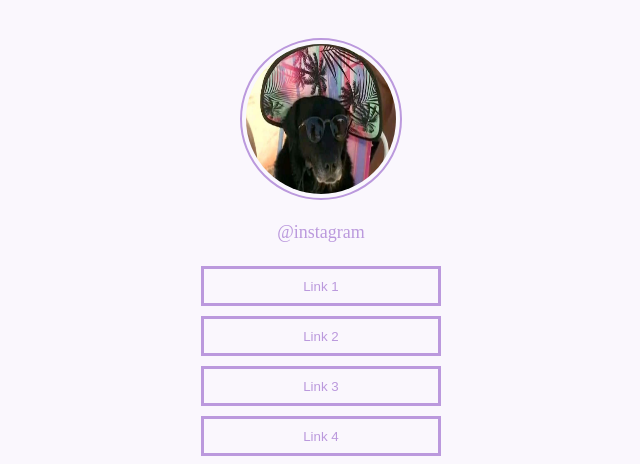
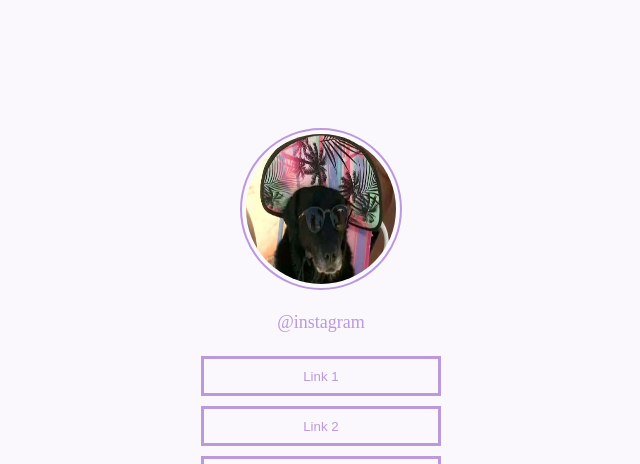
Before and after one commit to kaykytavora/Social-tree, a plain HTML site: page index.html in a window 1280 px wide. Shown: the top 464 px of the page, without its empty margins (319-959 px from the left). Drawn offline with Linux system fonts and the light colour scheme.

Commit message:
Update style.css

```diff
--- a/style.css
+++ b/style.css
@@ -1,5 +1,5 @@
 body{
-    margin: 3% auto;
+    margin: 10% auto;
     width: 300px;
     background-color: #FAF7FD;
 }
```
